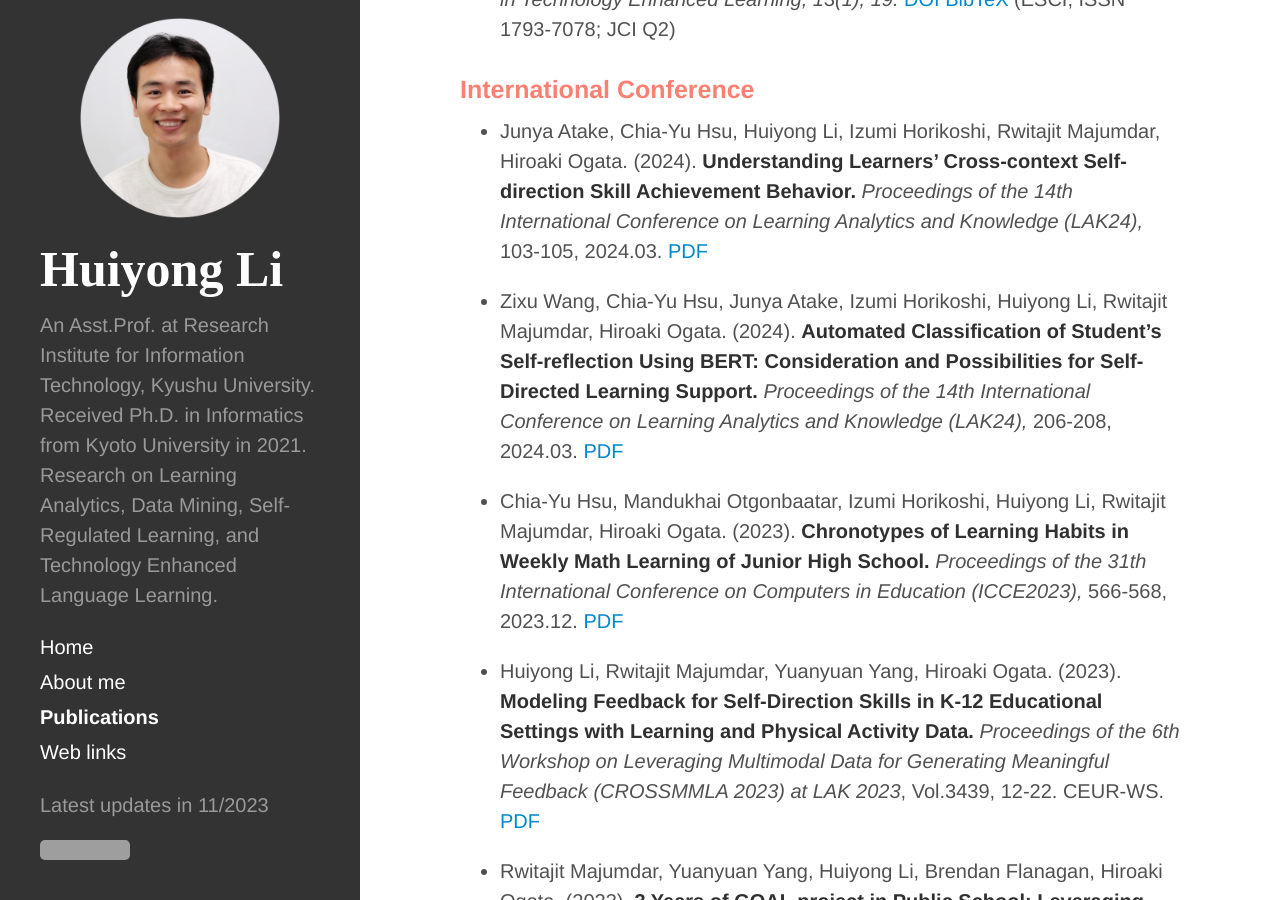
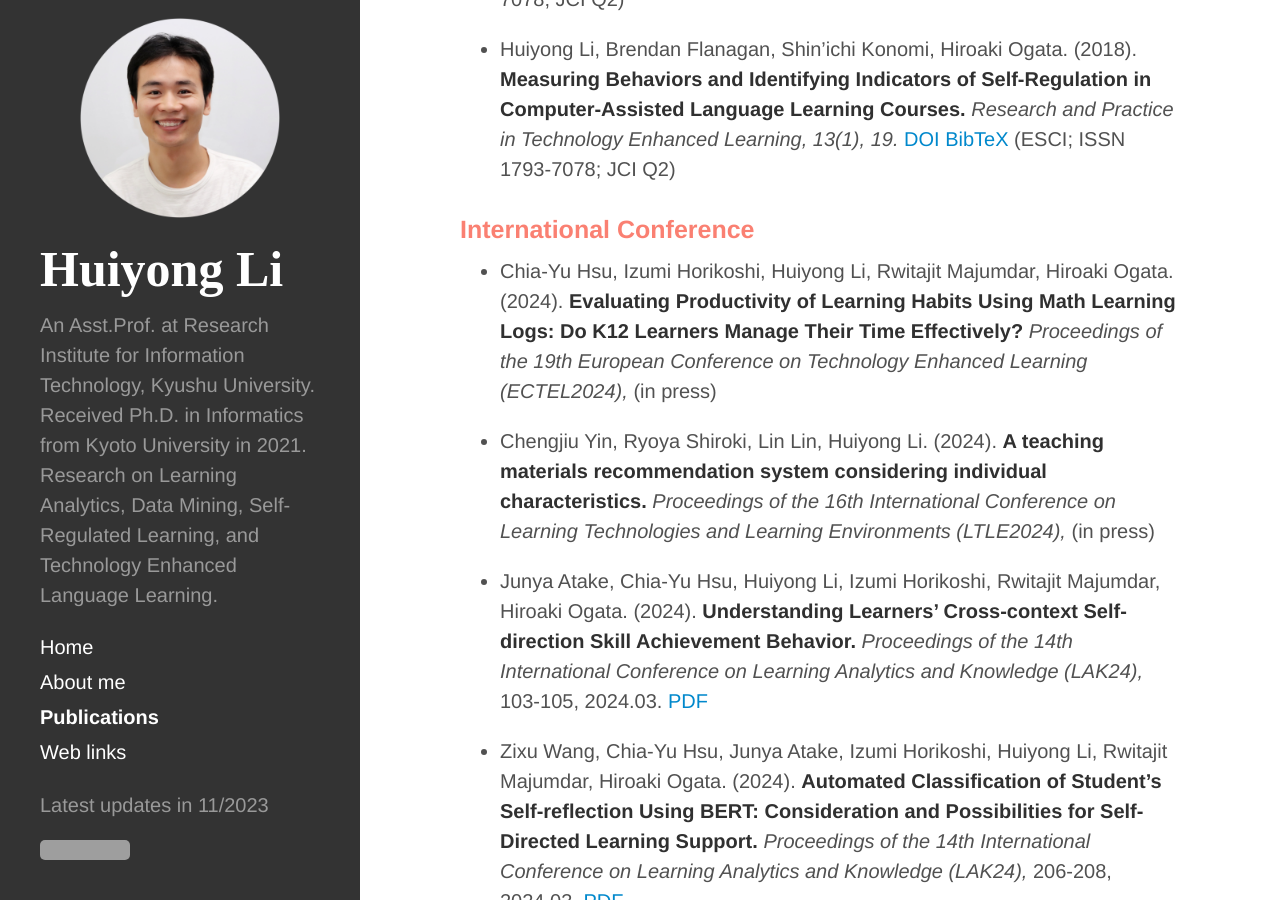
Before and after one commit to li-huiyong/li-huiyong.github.io, a Jekyll site: the page built from publications.md, in a window 1280 px wide and 900 px high, scrolled down 1839 px. Built offline with Jekyll 4.4.1, drawn with Linux system fonts in a browser that asks for light colours; nearby versions of some CDN libraries; some web fonts are replaced; some of the changed text lies outside the part shown; grey boxes are pictures that could not be loaded.

Commit message:
add papers in May and June 2024

```diff
--- a/publications.md
+++ b/publications.md
@@ -9,7 +9,9 @@
 
 ### <span style="color: Salmon; ">Journal</span>
 
-* Rwitajit Majumdar, Huiyong Li, Yuanyuan Yang, Hiroaki Ogata. (2024). **GOAL - A data-rich environment to foster self-direction skills across learning and physical contexts.** _Educational Technology & Society_ [DOI](https://doi.org/10.30191/ETS.202407_27(3).RP04){:target="_blank"} (SSCI; ISSN 1436-4522; IF: 4.020)
+* Chia-Yu Hsu, Izumi Horikoshi, Huiyong Li, Rwitajit Majumdar, Hiroaki Ogata. (2024). **Designing Data-informed Support for Building Learning Habits in the Japanese K12 Context.** _Research and Practice in Technology Enhanced Learning_ (in press) (ESCI; ISSN 1793-7078; JCI Q2)
+
+* Rwitajit Majumdar, Huiyong Li, Yuanyuan Yang, Hiroaki Ogata. (2024). **GOAL - A data-rich environment to foster self-direction skills across learning and physical contexts.** _Educational Technology & Society, 27(3), 61-82._ [DOI](https://doi.org/10.30191/ETS.202407_27(3).RP04){:target="_blank"} (SSCI; ISSN 1436-4522; IF: 4.020)
 
 * Hiroaki Ogata, Huiyong Li, Rwitajit Majumdar, Yuko Toyokawa, Kensuke Takii, Changhao Liang. (2023). **Towards Data and Evidence-driven Education in the Context of Language Teaching and Learning.** _JACET Selected Papers Vol.9 (2023) 15-46._ [PDF](https://www.jacet.org/SelectedPapers/JACET61_2022_SP_9){:target="_blank"} (ISSN 2188-8612)
 
@@ -30,6 +32,10 @@
 * Huiyong Li, Brendan Flanagan, Shin’ichi Konomi, Hiroaki Ogata. (2018). **Measuring Behaviors and Identifying Indicators of Self-Regulation in Computer-Assisted Language Learning Courses.** _Research and Practice in Technology Enhanced Learning, 13(1), 19._ [DOI](https://doi.org/10.1186/s41039-018-0087-7){:target="_blank"} [BibTeX](https://li-huiyong.github.io/resources/li2018measuring.bib){:target="_blank"} (ESCI; ISSN 1793-7078; JCI Q2)
 
 ### <span style="color: Salmon; ">International Conference</span>
+
+* Chia-Yu Hsu, Izumi Horikoshi, Huiyong Li, Rwitajit Majumdar, Hiroaki Ogata. (2024). **Evaluating Productivity of Learning Habits Using Math Learning Logs: Do K12 Learners Manage Their Time Effectively?** _Proceedings of the 19th European Conference on Technology Enhanced Learning (ECTEL2024),_ (in press)
+
+* Chengjiu Yin, Ryoya Shiroki, Lin Lin, Huiyong Li. (2024). **A teaching materials recommendation system considering individual characteristics.** _Proceedings of the 16th International Conference on Learning Technologies and Learning Environments (LTLE2024),_ (in press)
 
 * Junya Atake, Chia-Yu Hsu, Huiyong Li, Izumi Horikoshi, Rwitajit Majumdar, Hiroaki Ogata. (2024). **Understanding Learners' Cross-context Self-direction Skill Achievement Behavior.** _Proceedings of the 14th International Conference on Learning Analytics and Knowledge (LAK24),_ 103-105, 2024.03. [PDF](http://dx.doi.org/10.13140/RG.2.2.22951.56484){:target="_blank"}
 
```
